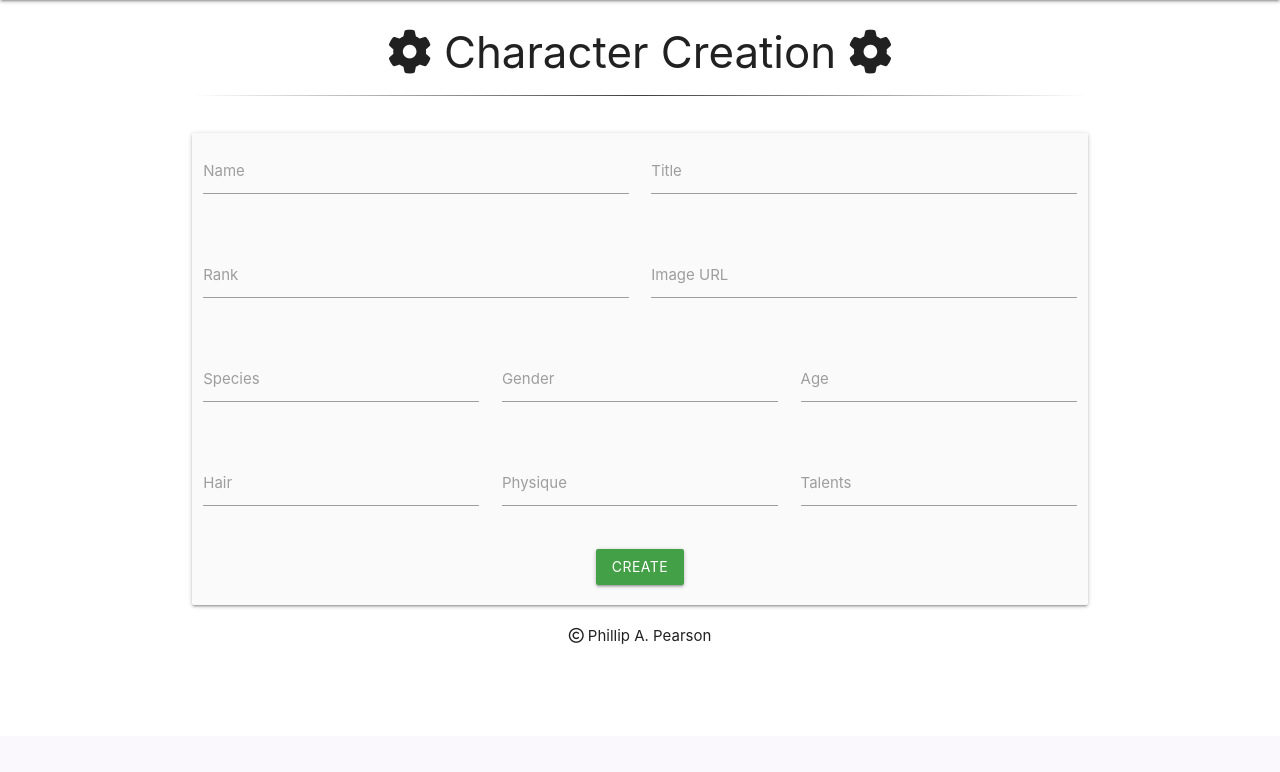
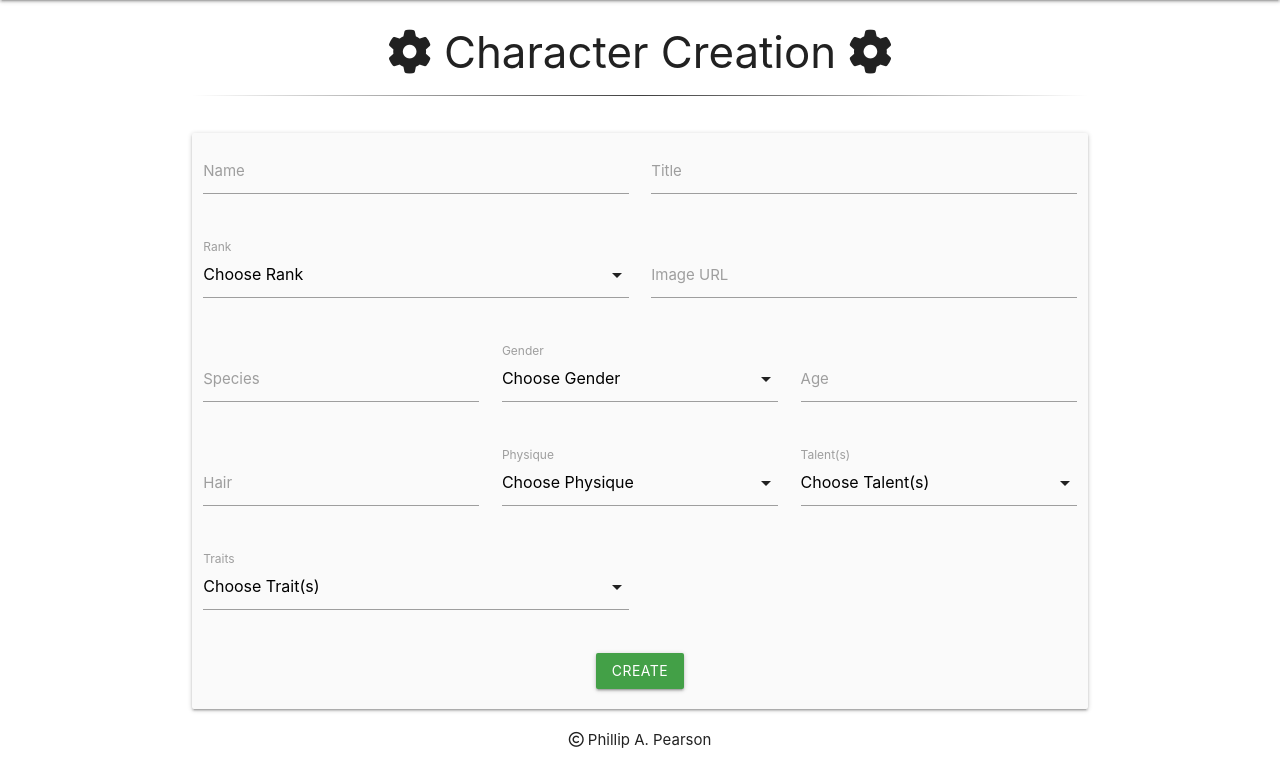
Before and after one commit to Code-Institute-Submissions/Data-Centric-Milestone-Project-6, a Flask app: page /create in a window 1280 px wide. Shown: the part 64-836 px from the top of the page. Before the commit the page ends 708 px from the top, so only its background shows below. Run offline with Flask 2, Linux system fonts and the light colour scheme; data that the repository does not hold is empty; some libraries are stand-ins or nearby versions.

Commit message:
Refactored some input fields in create.html into drop down menus, and created corresponding databses via MongoDB, and respective local variables within the 'def create' function. some drop down selection include the tag of 'multiple'. initialized the drop down selection menus, using JQuery in 'script.js'

```diff
--- a/app.py
+++ b/app.py
@@ -50,7 +50,16 @@ def register():
 # Routes to the create a character profile template.
 @app.route("/create")
 def create():
-    return render_template("create.html")
+    positive = mongo.db.positive.find()
+    negative = mongo.db.negative.find()
+    talents = mongo.db.talents.find()
+    genders = mongo.db.genders.find()
+    rank = mongo.db.rank.find()
+    builds = mongo.db.builds.find()
+    return render_template(
+        "create.html", positive=positive,
+         negative=negative, talents=talents, genders=genders,
+         rank=rank, builds=builds)
 
 # Displays a list of created character profiles from the database.
 @app.route("/characters")
--- a/static/js/script.js
+++ b/static/js/script.js
@@ -1,3 +1,4 @@
 $(document).ready(function(){
     $('.sidenav').sidenav();
+    $('select').formSelect();
 });
--- a/templates/create.html
+++ b/templates/create.html
@@ -22,9 +22,13 @@
                           </div>
                         </div>
                         <div class="row">
-                            <div class="input-field col s6 center">
-                                <input id="rank" name="rank" type="text"
-                                    class="validate">
+                            <div class="input-field col s6">
+                                <select>
+                                  <option value="" disabled selected>Choose Rank</option>
+                                  {% for level in rank %}
+                                  <option>{{ level.rank_name }}</option>
+                                  {% endfor %}
+                                </select>
                                 <label for="rank">Rank</label>
                               </div>
                             <div class="input-field col s6 center center-align">
@@ -41,10 +45,13 @@
                                   required pattern="^[a-zA-Z]{2,50}$" class="validate">
                               <label for="species">Species</label>
                             </div>
-                            <div class="input-field col s4 center">
-                              <i class=""></i>
-                              <input id="gender" name="gender" type="text"
-                                  required pattern="^[a-zA-Z]{2,50}$" class="validate">
+                            <div class="input-field col s4">
+                                <select>
+                                  <option value="" disabled selected>Choose Gender</option>
+                                  {% for gender in genders %}
+                                  <option>{{ gender.gender_name }}</option>
+                                  {% endfor %}
+                                </select>
                                 <label for="gender">Gender</label>
                               </div>
                             <div class="input-field col s4 center">
@@ -62,16 +69,40 @@
                               <label for="hair">Hair</label>
                             </div>
                             <div class="input-field col s4 center">
-                              <i class=""></i>
-                              <input id="physique" name="physique" type="text"
-                                  required pattern="^[a-zA-Z]{2,50}$" class="validate">
+                                <select>
+                                  <option value="" disabled selected>Choose Physique</option>
+                                  {% for build in builds %}
+                                  <option>{{ build.build_name }}</option>
+                                  {% endfor%}
+                                </select>
                                 <label for="physique">Physique</label>
                               </div>
-                            <div class="input-field col s4 center">
-                                <i class=""></i>
-                                <input id="talents" name="talents" type="text"
-                                    required pattern="^[a-zA-Z]{2,50}$" class="validate">
-                                <label for="talents">Talents</label>
+                              <div class="input-field col s4">
+                                <select multiple>
+                                  <option value="" disabled selected>Choose Talent(s)</option>
+                                  {% for talent in talents %}
+                                  <option>{{ talent.talent_name }}</option>
+                                  {% endfor %}
+                                </select>
+                                <label for="talents">Talent(s)</label>
+                              </div>
+                            </div>
+                            <div class="row">
+                                <div class="input-field col s6">
+                                    <select multiple>
+                                      <option value="" disabled selected>Choose Trait(s)</option>
+                                      <optgroup label="Positive Traits">
+                                        {% for trait in positive %}
+                                        <option>{{ trait.trait_name }}</option>
+                                        {% endfor %}
+                                      </optgroup>
+                                      <optgroup label="Negative Traits">
+                                        {% for trait in negative %}
+                                        <option>{{ trait.trait_name }}</option>
+                                        {% endfor %}
+                                      </optgroup>
+                                    </select>
+                                    <label for="traits">Traits</label>
                                   </div>
                             </div>
                             <div class="row">
```
Lines whose indentation alone changed are shown as unchanged.
